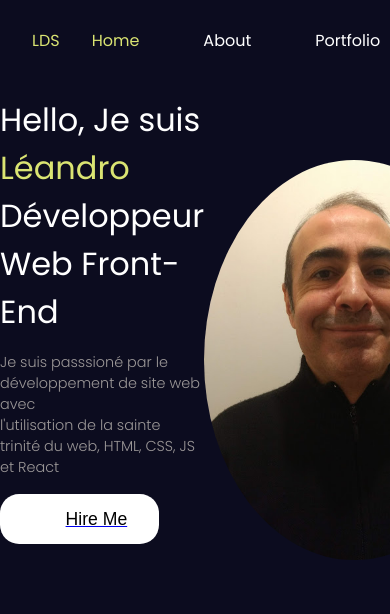
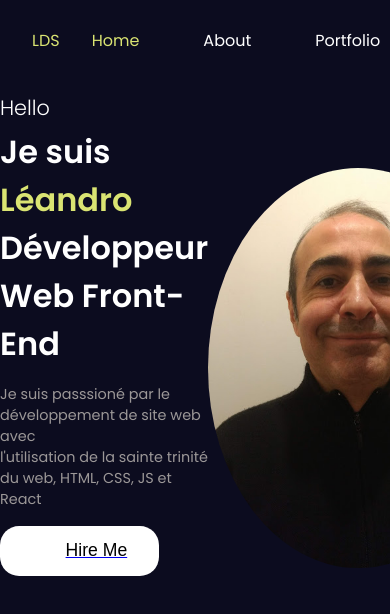
Before and after one commit to leothefrench/portfolio-leandro, a React (Vite) app: page / in a window 390 px wide. Shown: the top 614 px of the page. Built offline with nearby package versions, Linux system fonts and the light colour scheme; some icons are missing.

Commit message:
Home section faite - prévoir responsive ?

```diff
--- a/src/components/Home/Home.tsx
+++ b/src/components/Home/Home.tsx
@@ -7,7 +7,7 @@ export const Home = () => {
   return (
     <section className="hero-section">
       <div className="left-hero-section">
-        <span className="hello">Hello, </span>
+        <span className="hello">Hello</span><br />
         <span className="title">
           Je suis<span className="title-name"> Léandro</span>
           <br />
@@ -20,7 +20,7 @@ export const Home = () => {
         </p>
         <Link to="/">
           <button className="btn-hireMe">
-            <PiSuitcaseSimpleBold className="suitacase" />
+            <PiSuitcaseSimpleBold className="suitecase" />
             Hire Me
           </button>
         </Link>
--- a/src/components/Home/home.css
+++ b/src/components/Home/home.css
@@ -1,9 +1,10 @@
 .hero-section {
     height: cal(100vh - 5rem);
-    width: 100%;
-    /* max-width: 75%; */
+    width: 100vw;
+    max-width: 80rem;
     margin: 0 auto;
     overflow: hidden;
+    position: relative;
     display: flex;
     justify-content: space-around;
     align-items: center;
@@ -12,6 +13,11 @@
 .left-hero-section {
     height: 100%;
     font-size: 2rem;
+}
+
+.hello {
+    font-size: 1.3rem;
+    font-weight: 200;
 }
 
 .right-hero-section {
@@ -24,6 +30,11 @@
     display: flex;
     flex-direction: column;
     justify-content: center;
+    /* position: absolute; */
+}
+
+.title {
+    font-weight: 700;
 }
 
 .title-name {
@@ -34,7 +45,7 @@
     font-size: .9rem;
     color: rgb(156, 152, 152);
     margin: 1rem auto;
-    font-weight: 300;
+    font-weight: 400;
 }
 
 .btn-hireMe {
@@ -48,6 +59,6 @@
     background-color: #fff;
 }
 
-.suitacase {
+.suitecase {
     margin-right: 1rem;
 }
```
